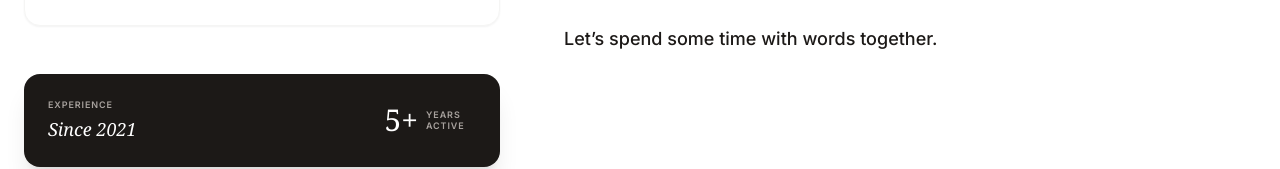
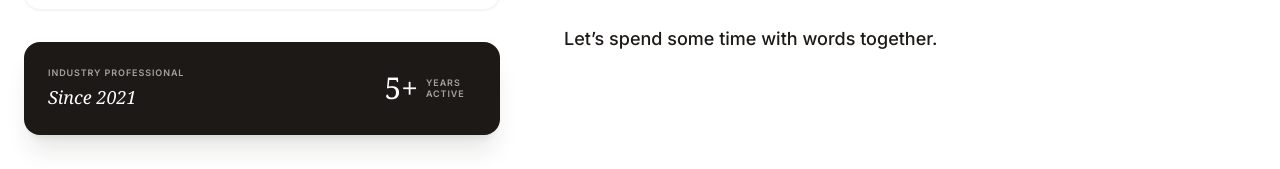
Before and after one commit to sonakhirumi/sonakhi-portfolio, a React (Vite) app: page / in a window 1280 px wide. Shown: the part 1518-1687 px from the top of the page. Built offline with nearby package versions, Linux system fonts and the light colour scheme; no server answers; a web font is replaced by a local one.

Commit message:
Refine About section layout and text

```diff
--- a/components/About.tsx
+++ b/components/About.tsx
@@ -21,7 +21,7 @@ const About: React.FC = () => {
 
         {/* Left Side: Creative Manifesto (Sticky Container) */}
         <div className="lg:col-span-5 relative">
-          <div className="lg:sticky lg:top-28 space-y-12 py-4">
+          <div className="lg:sticky lg:top-28 space-y-8 py-4 h-full flex flex-col justify-start">
             <div className="relative p-8 bg-[#f3f2ee] rounded-3xl overflow-hidden group border border-stone-100 shadow-sm">
               <div className="absolute -top-10 -right-10 w-40 h-40 bg-[#e9e8e4] rounded-full blur-3xl opacity-50 group-hover:scale-150 transition-transform duration-1000"></div>
               <span className="relative z-10 text-[10px] font-black uppercase tracking-[0.3em] text-stone-400 block mb-6">Core Competencies</span>
@@ -62,7 +62,7 @@ const About: React.FC = () => {
 
             <div className="flex items-center justify-between p-6 bg-stone-900 rounded-2xl text-white shadow-xl shadow-stone-900/10">
               <div className="flex flex-col">
-                <span className="text-[9px] font-bold uppercase tracking-widest text-stone-400 mb-1">Experience</span>
+                <span className="text-[9px] font-bold uppercase tracking-widest text-stone-400 mb-1">Industry Professional</span>
                 <span className="font-serif italic text-lg">Since {startYear}</span>
               </div>
               <div className="flex items-center space-x-2">
--- a/index.html
+++ b/index.html
@@ -67,7 +67,7 @@
 <body class="bg-[#faf9f6] text-[#1a1a1a]">
     <div id="root"></div>
     <script type="module" src="/index.tsx"></script>
-    <!-- Deployment Timestamp: 2026-02-18T14:03:00+05:30 (Rearrange About section) -->
+    <!-- Deployment Timestamp: 2026-02-18T14:06:00+05:30 (Adjust About section spacing) -->
 </body>
 
 </html>
```
